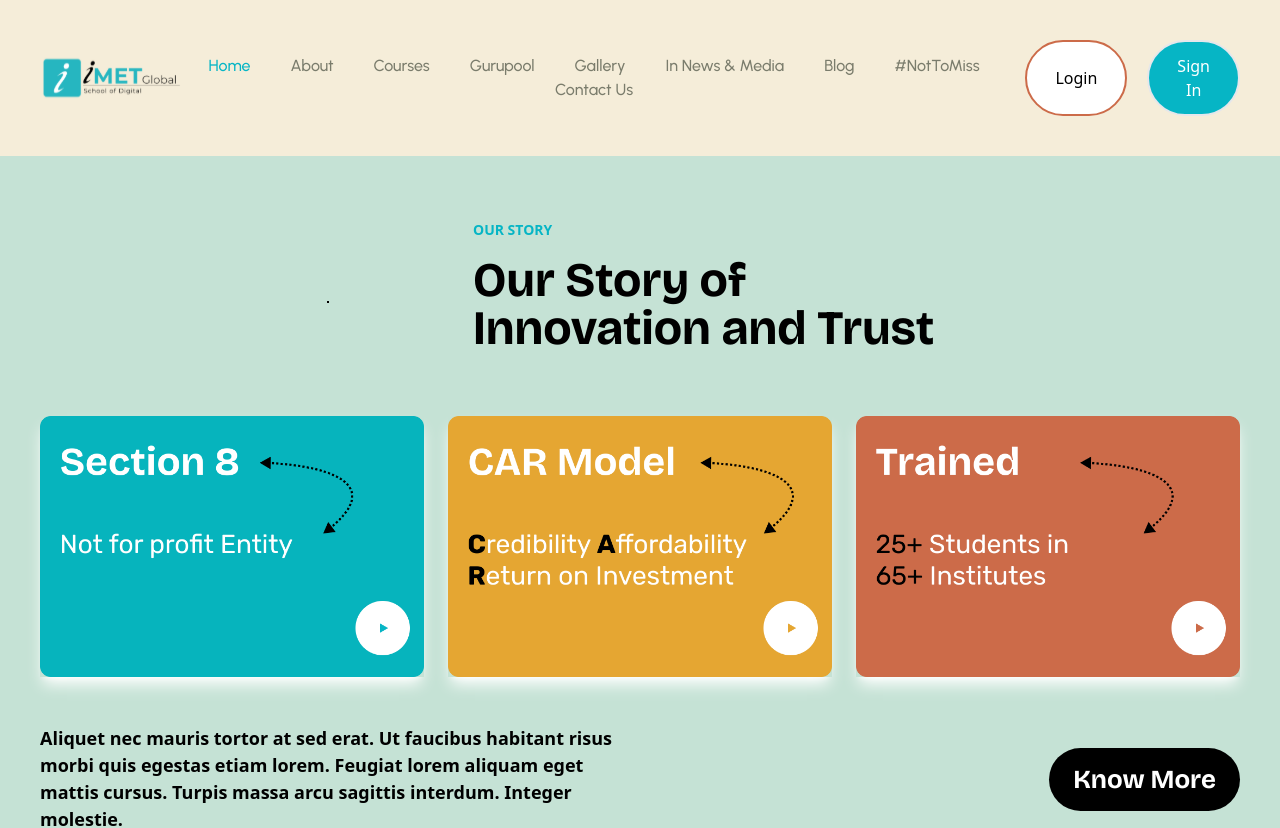
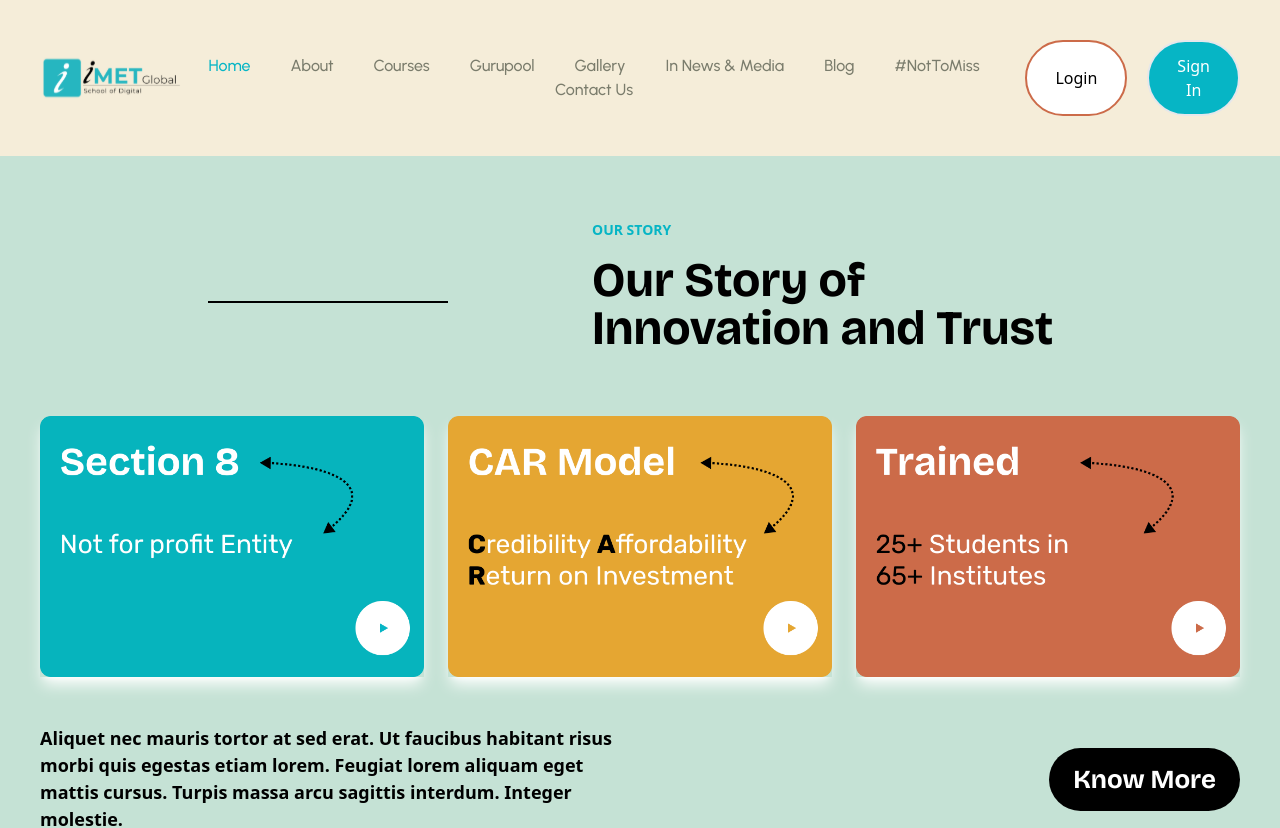
Before and after one commit to sudh-202/imet-global, a Next.js app: page / in a window 1280 px wide. Shown: the top 828 px of the page. Built offline with nearby package versions, Linux system fonts and the light colour scheme.

Commit message:
the changes

```diff
--- a/components/Hero.tsx
+++ b/components/Hero.tsx
@@ -6,6 +6,7 @@ import { storyData } from "../constants";
 import Image from "next/image";
 
 function Hero() {
+
   const [activeVideo, setActiveVideo] = useState<number | null>(null);
 
   useEffect(() => {
@@ -24,11 +25,11 @@ function Hero() {
   };
 
   return (
-    <div className="bg-[#C5E2D5] flex justify-center py-16 items-center flex-col px-6 gap-y-7 pb-40">
+    <div className="bg-[#C5E2D5] flex justify-center py-16 items-center flex-col px-6  pb-40">
       <section className="w-full">
         <div className="container mx-auto px-4">
-          <div className="flex justify-center gap-8 lg:gap-36 mb-8 flex-col md:flex-row items-center">
-            <div className="border-[1px] border-black rotate-90 " />
+          <div className="flex justify-center lg:gap-36 mb-8 flex-col md:flex-row items-center" data-aos="fade-right">
+            <div className="border-[1px] border-black  w-[20%]" />
             <div className="text-center md:text-left w-full md:w-[60%] lg:w-[40%] font-bricolage_grotesque">
               <h2 className="text-sm text-blue font-bold uppercase mb-4">
                 Our Story
@@ -44,6 +45,7 @@ function Hero() {
               <div
                 key={story.id}
                 className="relative shadow-white shadow-lg transition duration-300 ease-in-out"
+                data-aos="fade-left"
               >
                 {activeVideo === story.id ? (
                   <div className="relative w-full h-full">
@@ -76,12 +78,12 @@ function Hero() {
           </div>
 
           <div className="mt-12 flex flex-col-reverse md:flex-row justify-between items-center">
-            <p className="w-full md:w-[50%] text-center md:text-left text-[16px] md:text-[18px] font-semibold mb-6 md:mb-0">
+            <p className="w-full md:w-[50%] text-center md:text-left text-[16px] md:text-[18px] font-semibold mb-6 md:mb-0"  data-aos="fade-left">
               Aliquet nec mauris tortor at sed erat. Ut faucibus habitant risus
               morbi quis egestas etiam lorem. Feugiat lorem aliquam eget mattis
               cursus. Turpis massa arcu sagittis interdum. Integer molestie.
             </p>
-            <button className="bg-black text-white font-bold font-bricolage text-[18px] md:text-[26px] py-3 px-6 rounded-full hover:bg-blue transition duration-300">
+            <button className="bg-black text-white font-bold font-bricolage text-[18px] md:text-[26px] py-3 px-6 rounded-full hover:bg-blue transition duration-300"  data-aos="fade-right">
               Know More
             </button>
           </div>
```
